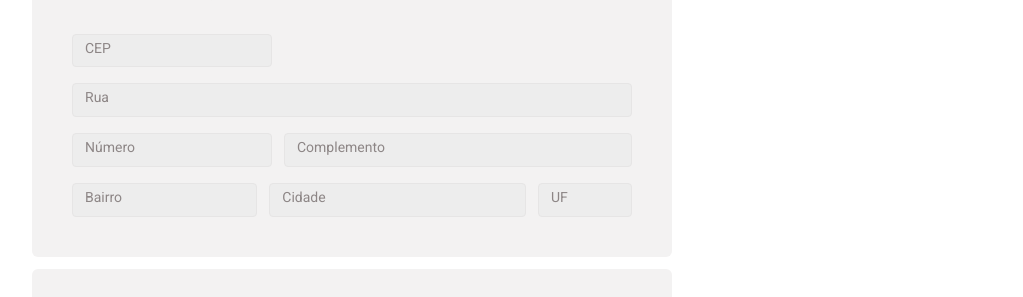
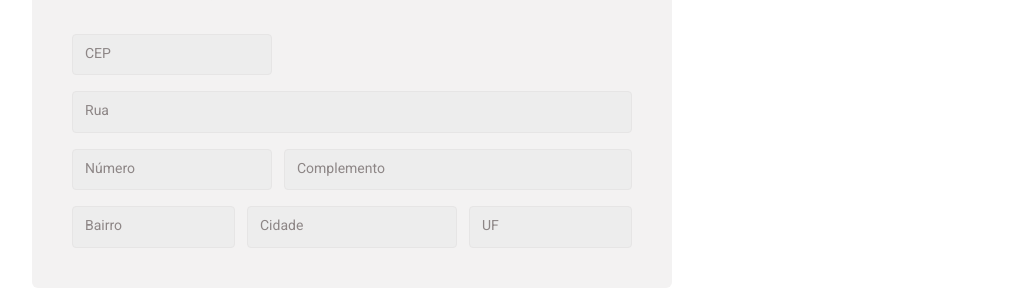
Before and after one commit to EdsonGuarnaschelli/6511-RSTI, a plain HTML site: page AULA_07/checkout.html in a window 1280 px wide. Shown: the part 222-519 px from the top of the page, without its empty margins (128-1151 px from the left). Drawn offline with Linux system fonts and the light colour scheme.

Commit message:
Update checkout-style.css

```diff
--- a/AULA_07/checkout-style.css
+++ b/AULA_07/checkout-style.css
@@ -244,3 +244,7 @@ hr {
   text-align: center;
   text-transform: uppercase;
 }
+
+input {
+  font-size: 12px;
+}
```
